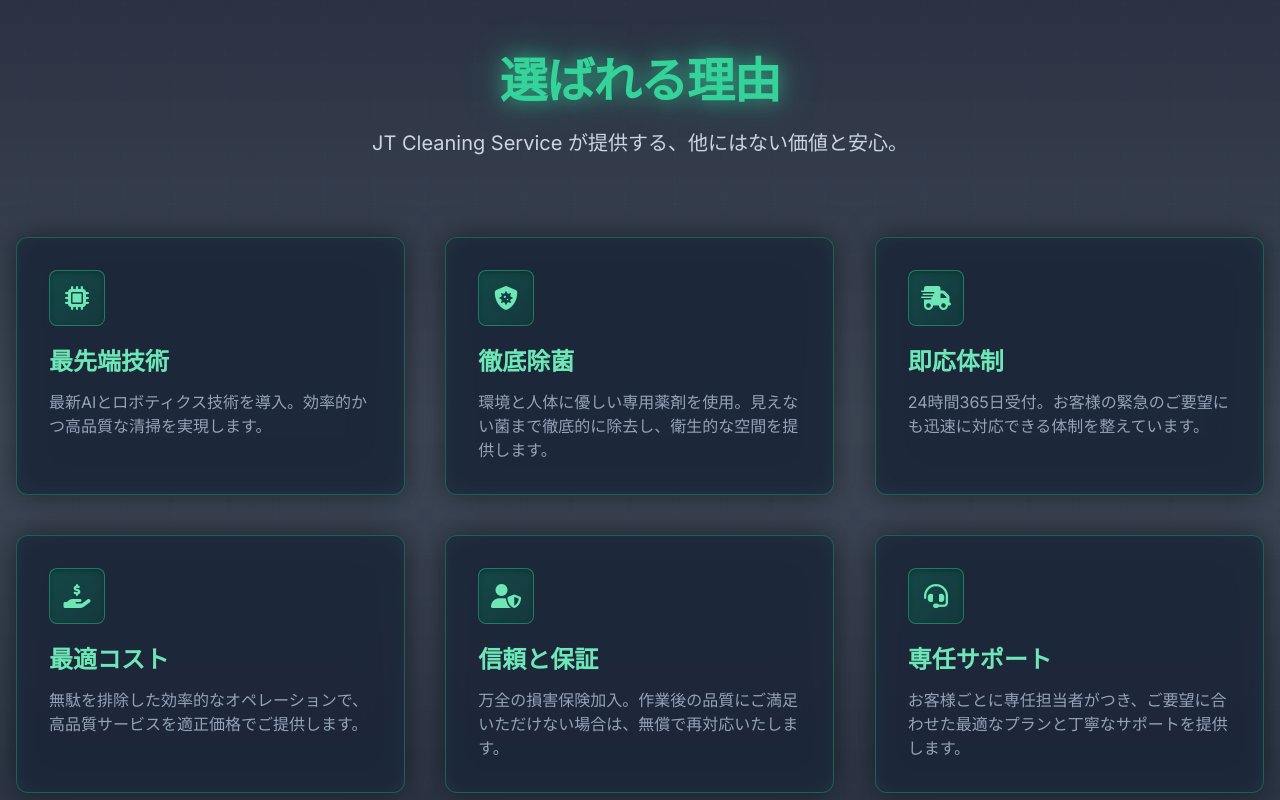
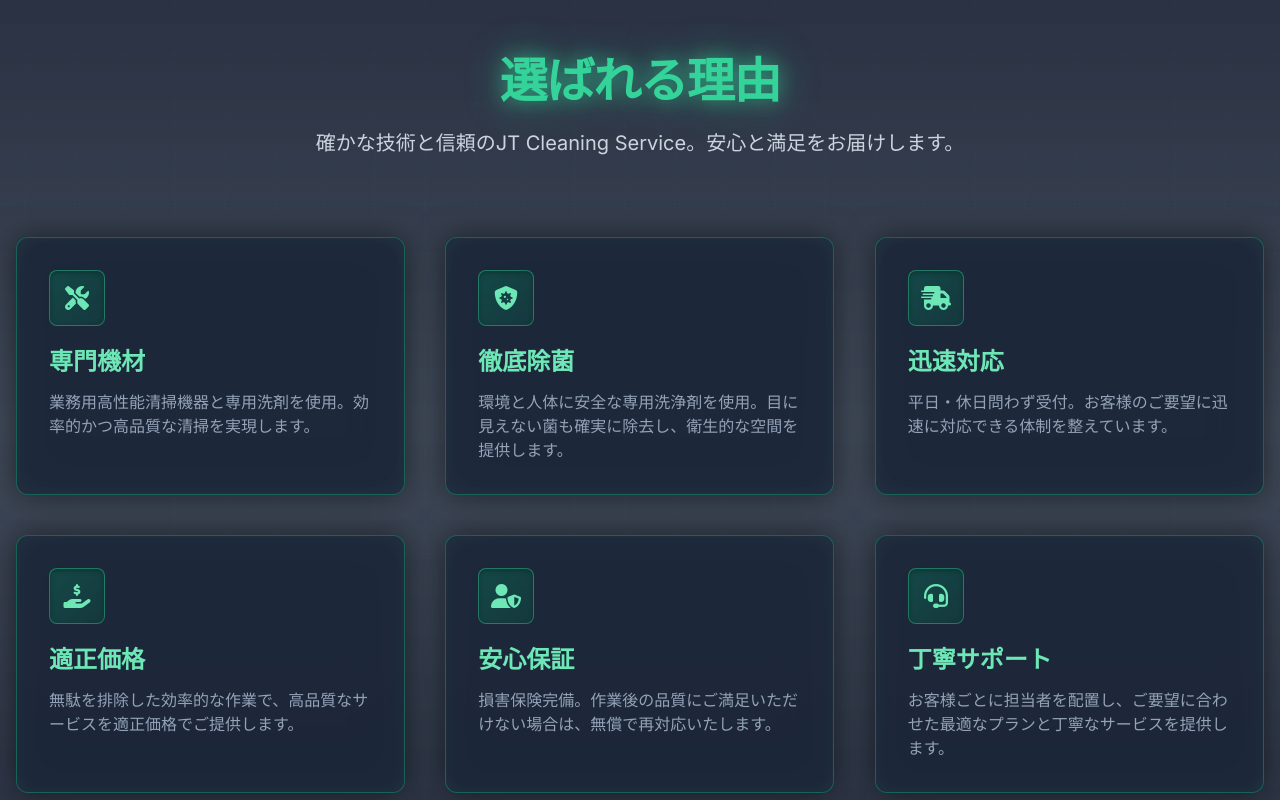
Before and after one commit to fura-1993/clean, a Next.js app: page / in a window 1280 px wide. Shown: the part 1800-2600 px from the top of the page. Built offline with nearby package versions, Linux system fonts and the light colour scheme.

Commit message:
Fix: Update features section with more accurate service descriptions

```diff
--- a/src/components/Features/Features.tsx
+++ b/src/components/Features/Features.tsx
@@ -3,34 +3,34 @@ import { motion } from 'framer-motion'
 
 const features = [
   {
-    icon: 'fas fa-microchip',
-    title: '最先端技術',
-    description: '最新AIとロボティクス技術を導入。効率的かつ高品質な清掃を実現します。'
+    icon: 'fas fa-tools',
+    title: '専門機材',
+    description: '業務用高性能清掃機器と専用洗剤を使用。効率的かつ高品質な清掃を実現します。'
   },
   {
     icon: 'fas fa-shield-virus',
     title: '徹底除菌',
-    description: '環境と人体に優しい専用薬剤を使用。見えない菌まで徹底的に除去し、衛生的な空間を提供します。'
+    description: '環境と人体に安全な専用洗浄剤を使用。目に見えない菌も確実に除去し、衛生的な空間を提供します。'
   },
   {
     icon: 'fas fa-shipping-fast',
-    title: '即応体制',
-    description: '24時間365日受付。お客様の緊急のご要望にも迅速に対応できる体制を整えています。'
+    title: '迅速対応',
+    description: '平日・休日問わず受付。お客様のご要望に迅速に対応できる体制を整えています。'
   },
   {
     icon: 'fas fa-hand-holding-usd',
-    title: '最適コスト',
-    description: '無駄を排除した効率的なオペレーションで、高品質サービスを適正価格でご提供します。'
+    title: '適正価格',
+    description: '無駄を排除した効率的な作業で、高品質なサービスを適正価格でご提供します。'
   },
   {
     icon: 'fas fa-user-shield',
-    title: '信頼と保証',
-    description: '万全の損害保険加入。作業後の品質にご満足いただけない場合は、無償で再対応いたします。'
+    title: '安心保証',
+    description: '損害保険完備。作業後の品質にご満足いただけない場合は、無償で再対応いたします。'
   },
   {
     icon: 'fas fa-headset',
-    title: '専任サポート',
-    description: 'お客様ごとに専任担当者がつき、ご要望に合わせた最適なプランと丁寧なサポートを提供します。'
+    title: '丁寧サポート',
+    description: 'お客様ごとに担当者を配置し、ご要望に合わせた最適なプランと丁寧なサービスを提供します。'
   }
 ]
 
@@ -95,7 +95,7 @@ export default function Features() {
           <h2 className="text-4xl md:text-5xl font-bold mb-6 text-emerald-400 tracking-tight" style={{ textShadow: '0 0 20px rgba(52, 211, 153, 0.6), 0 0 40px rgba(52, 211, 153, 0.4)' }}>
             選ばれる理由
           </h2>
-          <p className="text-lg md:text-xl text-slate-300 max-w-2xl mx-auto">JT Cleaning Service が提供する、他にはない価値と安心。</p>
+          <p className="text-lg md:text-xl text-slate-300 max-w-2xl mx-auto">確かな技術と信頼のJT Cleaning Service。安心と満足をお届けします。</p>
         </motion.div>
 
         {/* Features Grid - 近未来的なカードデザイン */}
```
